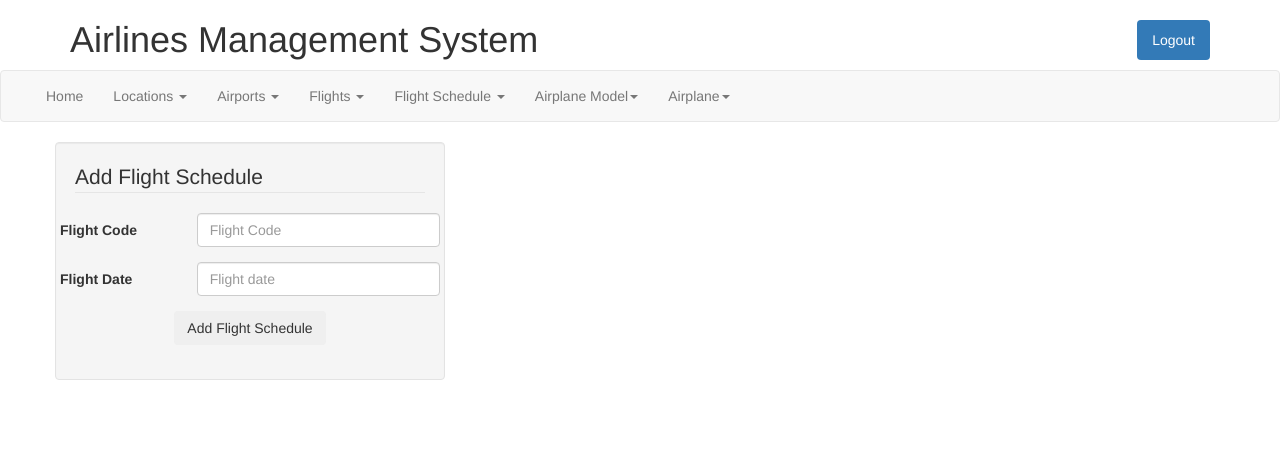
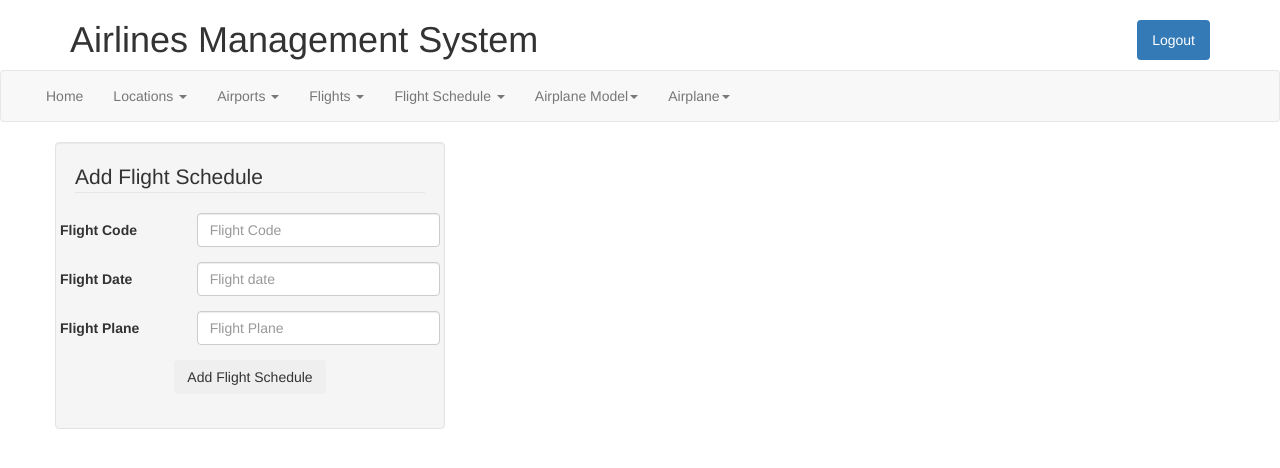
Before and after one commit to naved92/airlines, a CodeIgniter app: page /database/index.php/flightschedule/add_flightschedule in a window 1280 px wide. Shown: the top 468 px of the page. Run offline with CodeIgniter, Linux system fonts and the light colour scheme; the visitor is signed in with stand-in values (Sample User, id 1).

Commit message:
flightschedule view

```diff
--- a/admin/application/controllers/flightschedule.php
+++ b/admin/application/controllers/flightschedule.php
@@ -15,8 +15,11 @@ class flightschedule extends CI_Controller
 	public function index()
 		{
 		if($this->session->userdata('loginadmin'))
-          		{$data['title']='Flight Schedule Home';
+          		{$data['flightsschedule']=$this->flightschedule_model->show_all();
+				 $data['title']='Flight Schedule Home';
+
 				 $this->load->view('templates/header',$data);
+				 $this->load->view('flightschedule/viewall',$data);
 				 $this->load->view('templates/footer');
 				}
         else
@@ -30,10 +33,11 @@ class flightschedule extends CI_Controller
           		{
 				  $fcode = $this->input->post("add_flight_code");
 		          $fdate = $this->input->post("add_flight_date");
-
+				  $fplane=$this->input->post("add_flight_plane");
 		//validations
 		$this->form_validation->set_rules("add_flight_code","Flight Code","trim|required");
 		$this->form_validation->set_rules("add_flight_date","Flight Date","trim");
+		$this->form_validation->set_rules("add_flight_plane","Flight Plane","trim\required");
 
 
 		//invalid
@@ -51,14 +55,21 @@ class flightschedule extends CI_Controller
 			else
 			{
 				if ($this->input->post('btn_add_flightschedule') == "Add Flight Schedule"){
-				$result= $this->flightschedule_model->check_flightcode($fcode);
-				if ($result==1){						//lo
+				$result1= $this->flightschedule_model->check_flightcode($fcode);
+				$result2= $this->flightschedule_model->check_flightplane($fplane);
+
+				if ($result1==1){						//lo
 					$this->session->set_flashdata('msg','<div class="alert alert-danger text-center">
 					Flight ID doesn\'t exist!</div>');
 					redirect("flightschedule/add_flightschedule");
 				}
+				else if ($result2==1){						//lo
+					$this->session->set_flashdata('msg','<div class="alert alert-danger text-center">
+					AIRPLANE ID doesn\'t exist!</div>');
+					redirect("flightschedule/add_flightschedule");
+				}
 				else {
-				$this->flightschedule_model->add_new_flightschedule($fcode,$fdate);
+				$this->flightschedule_model->add_new_flightschedule($fcode,$fdate,$fplane);
 				redirect("flightschedule/index");
 				}
 				}
--- a/admin/application/models/flightschedule_model.php
+++ b/admin/application/models/flightschedule_model.php
@@ -19,12 +19,28 @@ class flightschedule_model extends CI_Model
 		return 1;
 	}
 
+	function check_flightplane($fplane){
+		$sql = "select * from AIRPLANES WHERE AIRPLANE_ID= ?";
+		$query = $this->db->query($sql,array($fplane));
+		foreach ($query->result() as $row){
+			if($row->AIRPLANE_ID == $fPLANE) return 0;
 
-	function add_new_flightschedule($fcode,$fdate){
+		}
+		return 1;
+	}
 
-       $sql="INSERT INTO FLIGHTS_SCHEDULE(FLIGHTS_SCHEDULE_ID ,FLIGHT ,FLIGHT_TIME) VALUES (SEQ_FLT_SEQ_ID.nextval,?,?)";
-	   $query = $this->db->query($sql,array($fcode,$fdate));
+
+	function add_new_flightschedule($fcode,$fdate,$fplane){
+
+       $sql="INSERT INTO FLIGHTS_SCHEDULE(FLIGHTS_SCHEDULE_ID ,FLIGHT ,FLIGHT_TIME,FLIGHT_PLANE) VALUES (SEQ_FLT_SEQ_ID.nextval,?,?)";
+	   $query = $this->db->query($sql,array($fcode,$fdate,$fplane));
 	}
+
+	function show_all()
+		{
+		$query=$this->db->query('SELECT * FROM FLIGHTS_SCHEDULE ORDER BY FLIGHTS_SCHEDULE_ID ASC');
+		return $query->result_array();
+		}
 }
 
 ?>
--- a/admin/application/views/flightschedule/add_flightschedule.php
+++ b/admin/application/views/flightschedule/add_flightschedule.php
@@ -38,6 +38,20 @@
 					</div>
 				</div>
 
+				<div class="form-group">
+					<div class="row colbox">
+						<div class="col-lg-4 col-sm-4">
+							<label for="add_flight_plane" class="control-label">Flight Plane</label>
+						</div>
+						<div class="col-lg-8 col-sm-8">
+							<input class="form-control" id="add_flight_plane" name="add_flight_plane"
+							placeholder="Flight Plane" type="text" value="<?php echo set_value('add_flight_plane');?>" />
+
+							<span class="text-danger"><?php echo form_error('add_flight_plane'); ?></span>
+						</div>
+					</div>
+				</div>
+
 
 				<div class="form-group">
 					<div class="col-lg-12 col-sm-12 text-center">
```
Also changed, not shown: admin/application/views/flightschedule/viewall.php (added, +27 -0 lines).
